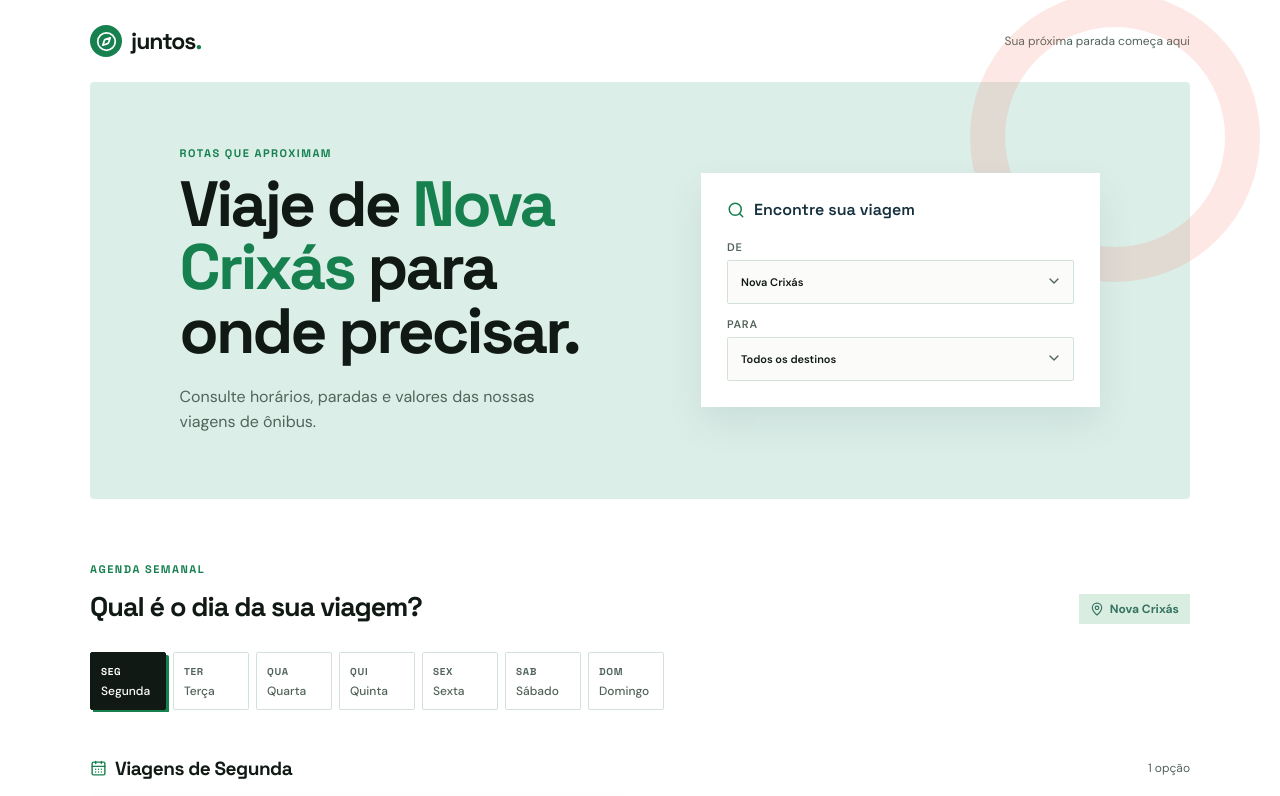
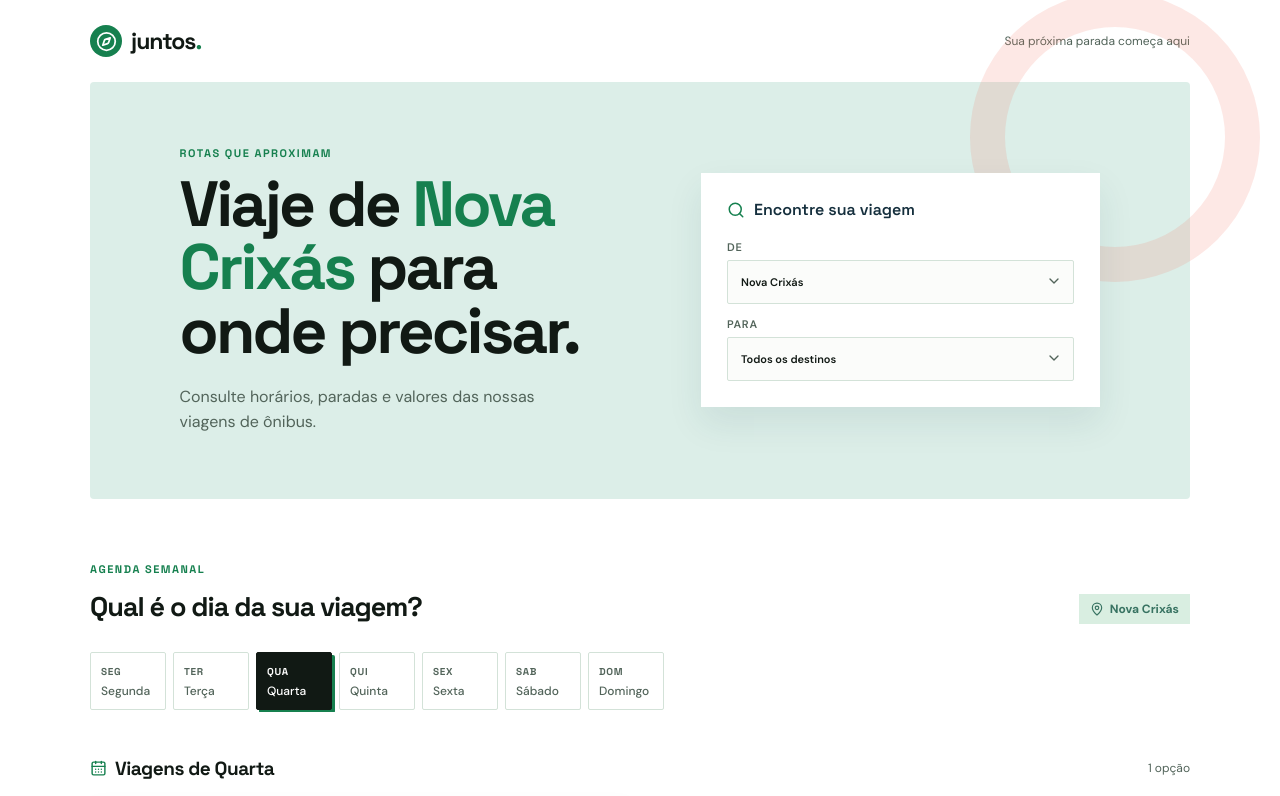
Before and after one commit to gabrielcavalcantedossantos1/juntos-Nova_Crixas, a React (Vite) app: page / in a window 1280 px wide. Shown: the top 796 px of the page. Built offline with nearby package versions, Linux system fonts and the light colour scheme.

Commit message:
adicionando o dia atual a pesquisa

```diff
--- a/src/App.tsx
+++ b/src/App.tsx
@@ -4,8 +4,10 @@ import { diasDaSemana, viagens, type Dia } from './data/viagens'
 import { ViagemCard } from './components/ViagemCard'
 import './App.css'
 
+const diaAtual: Dia = (['domingo', 'segunda', 'terca', 'quarta', 'quinta', 'sexta', 'sabado'] as const)[new Date().getDay()]
+
 function App() {
-  const [diaSelecionado, setDiaSelecionado] = useState<Dia>('segunda')
+  const [diaSelecionado, setDiaSelecionado] = useState<Dia>(diaAtual)
   const [origem, setOrigem] = useState('Nova Crixás')
   const [destino, setDestino] = useState('Todos os destinos')
   const locais = useMemo(() => Array.from(new Set(viagens.flatMap((viagem) => viagem.paradas.map((parada) => parada.local)))), [])
```
